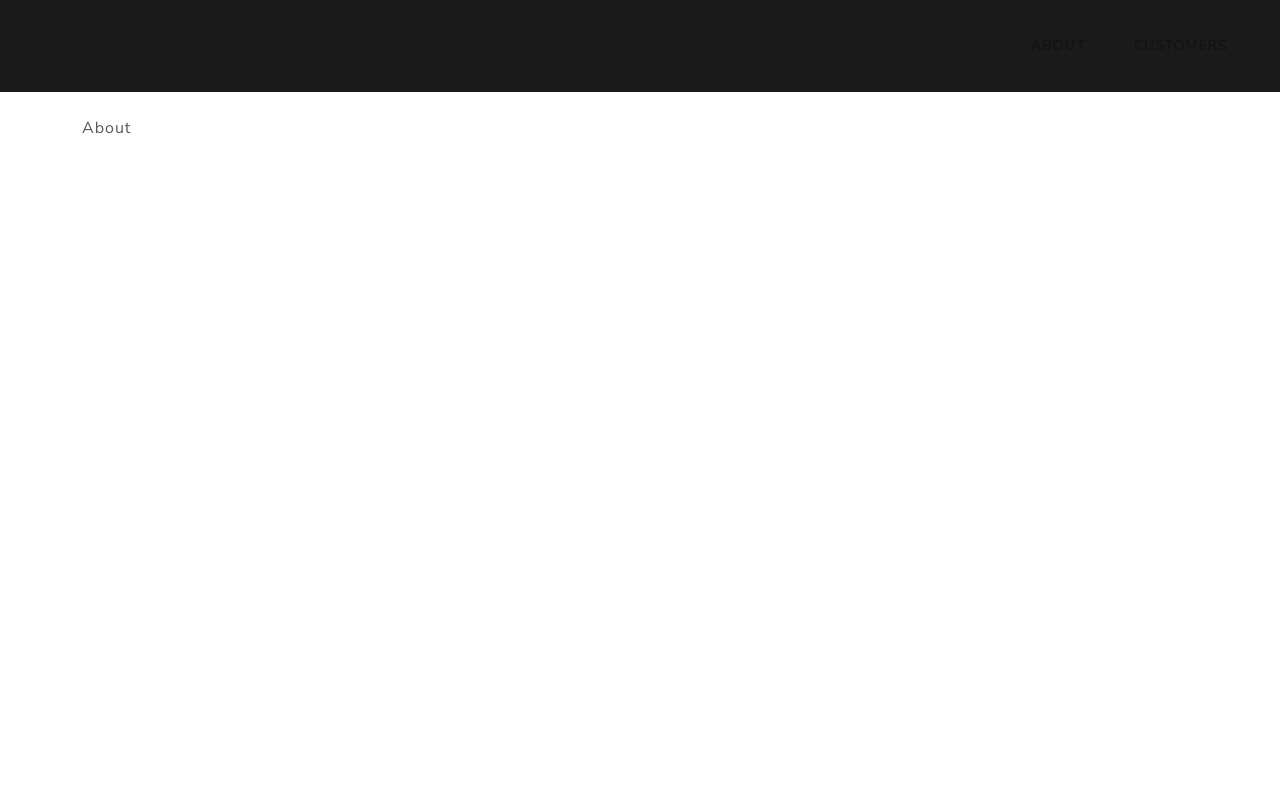
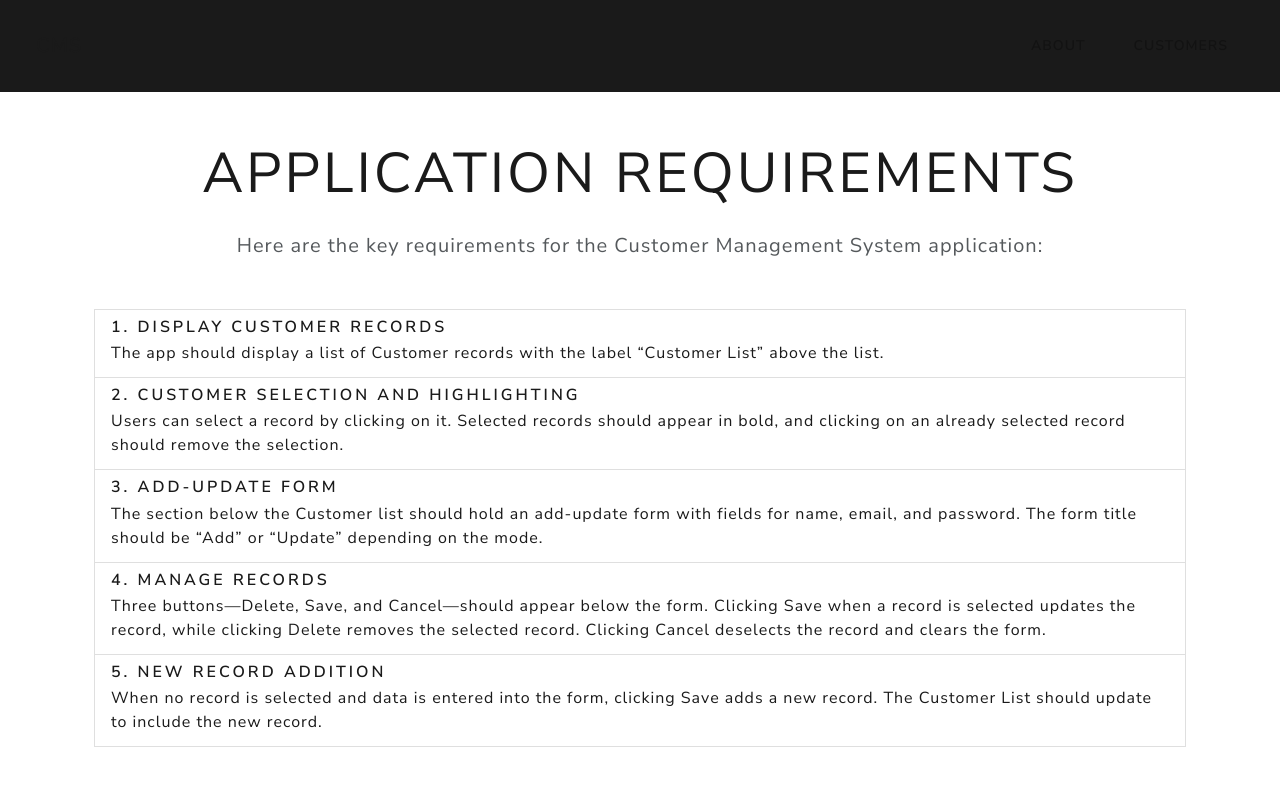
Before and after one commit to areebn7/front-end-app, a React (Create React App) app: page /about in a window 1280 px wide. Shown: the top 786 px of the page. Built offline with nearby package versions, Linux system fonts and the light colour scheme.

Commit message:
Add content to about and home pages

```diff
--- a/src/components/About.js
+++ b/src/components/About.js
@@ -1,9 +1,46 @@
-import React from 'react'
+import React from "react";
 
 function About() {
   return (
-    <div>About</div>
-  )
+    <div className="container mt-5">
+      <h1 className="display-4 mb-4 text-center">Application Requirements</h1>
+      <p className="lead text-center mb-5">
+        Here are the key requirements for the Customer Management System application:
+      </p>
+      <div className="list-group">
+        <div className="list-group-item list-group-item-action">
+          <h5 className="mb-1">1. Display Customer Records</h5>
+          <p className="mb-1">
+            The app should display a list of Customer records with the label “Customer List” above the list.
+          </p>
+        </div>
+        <div className="list-group-item list-group-item-action">
+          <h5 className="mb-1">2. Customer Selection and Highlighting</h5>
+          <p className="mb-1">
+            Users can select a record by clicking on it. Selected records should appear in bold, and clicking on an already selected record should remove the selection.
+          </p>
+        </div>
+        <div className="list-group-item list-group-item-action">
+          <h5 className="mb-1">3. Add-Update Form</h5>
+          <p className="mb-1">
+            The section below the Customer list should hold an add-update form with fields for name, email, and password. The form title should be “Add” or “Update” depending on the mode.
+          </p>
+        </div>
+        <div className="list-group-item list-group-item-action">
+          <h5 className="mb-1">4. Manage Records</h5>
+          <p className="mb-1">
+            Three buttons—Delete, Save, and Cancel—should appear below the form. Clicking Save when a record is selected updates the record, while clicking Delete removes the selected record. Clicking Cancel deselects the record and clears the form.
+          </p>
+        </div>
+        <div className="list-group-item list-group-item-action">
+          <h5 className="mb-1">5. New Record Addition</h5>
+          <p className="mb-1">
+            When no record is selected and data is entered into the form, clicking Save adds a new record. The Customer List should update to include the new record.
+          </p>
+        </div>
+      </div>
+    </div>
+  );
 }
 
-export default About
+export default About;
--- a/src/components/Home.js
+++ b/src/components/Home.js
@@ -1,10 +1,73 @@
-import React from 'react';
+import React from "react";
+import { useNavigate } from "react-router-dom";
 
 function Home() {
+  const navigate = useNavigate();
+
+  const goToCustomers = () => {
+    navigate("/customers");
+  };
+
   return (
-    <div className="container mt-4">
-      <h1 className="mb-4">Customer Management System</h1>
-      <h3>Welcome to the Customer Management System!</h3>
+    <div className="container mt-5">
+      <div className="text-center">
+        <h1 className="display-4 mb-4">Customer Management System</h1>
+        <p className="lead mb-5">
+          Streamline your customer management with our modern system built with
+          the MERN stack to efficiently handle your customer data.
+        </p>
+        <img
+          src="https://www.techinsights.com/sites/default/files/2024-04/can-AI-microprocessors-be-sustainable-new-NVIDIA-blackwell-chip-breakthrough-for-high-tech-industry.jpg"
+          alt="Customer Management System"
+          className="img-fluid mb-5 rounded shadow"
+        />
+
+        <p className="mb-4">
+          Navigate through a user-friendly interface to view and manage customer
+          information. Whether you need to onboard new clients, update details,
+          or remove outdated records, our system is designed for optimal
+          efficiency.
+        </p>
+        <button className="btn btn-primary btn-lg" onClick={goToCustomers}>
+          Get Started
+        </button>
+      </div>
+
+      <div className="row mt-5 mb-4">
+        <div className="col-md-4">
+          <div className="card shadow-sm">
+            <div className="card-body">
+              <h5 className="card-title">Onboard New Clients</h5>
+              <p className="card-text">
+                Quickly add new customers to your system using an intuitive
+                form.
+              </p>
+            </div>
+          </div>
+        </div>
+        <div className="col-md-4">
+          <div className="card shadow-sm">
+            <div className="card-body">
+              <h5 className="card-title">Edit Customer Information</h5>
+              <p className="card-text">
+                Update existing customer details to keep your records current
+                and accurate.
+              </p>
+            </div>
+          </div>
+        </div>
+        <div className="col-md-4">
+          <div className="card shadow-sm">
+            <div className="card-body">
+              <h5 className="card-title">Remove Unnecessary Data</h5>
+              <p className="card-text">
+                Delete outdated customer entries to maintain a clean and
+                organized database.
+              </p>
+            </div>
+          </div>
+        </div>
+      </div>
     </div>
   );
 }
```
